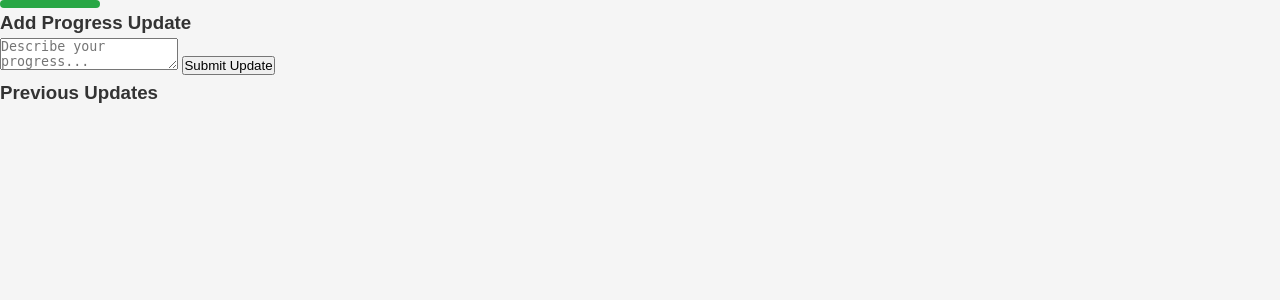
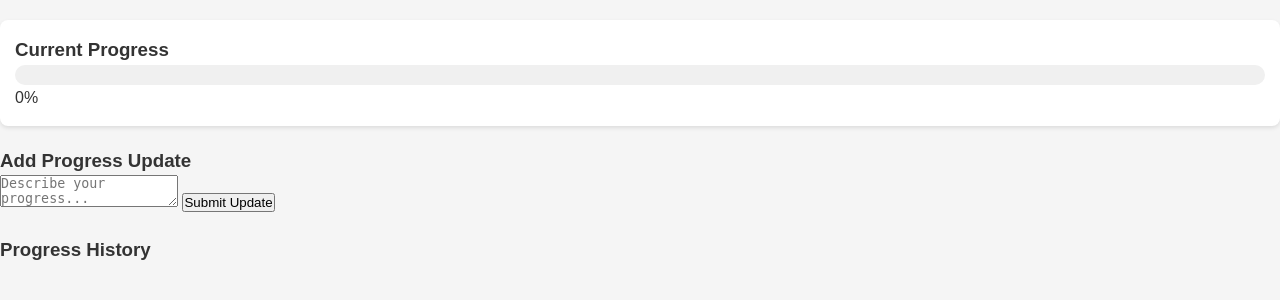
Before and after one commit to hotshot1799/AI-powered-goal-tracker, a Flask app: template templates/goal_details.html in a window 1280 px wide. Shown: the part 64-364 px from the top of the page. Run offline with Flask 2, Linux system fonts and the light colour scheme; the template is opened without the code that fills it, so the values that code supplies are empty.

Commit message:
Update goal_details.html

```diff
--- a/templates/goal_details.html
+++ b/templates/goal_details.html
@@ -6,10 +6,47 @@
     <title>Track Progress - Goal Tracker</title>
     <link href="https://cdnjs.cloudflare.com/ajax/libs/font-awesome/6.0.0/css/all.min.css" rel="stylesheet">
     <link rel="stylesheet" href="{{ url_for('static', filename='styles.css') }}">
+    <style>
+        .updates-list {
+            margin-top: 20px;
+        }
+        .update-card {
+            background: white;
+            padding: 15px;
+            margin-bottom: 15px;
+            border-radius: 8px;
+            box-shadow: 0 2px 4px rgba(0,0,0,0.1);
+        }
+        .update-text {
+            font-size: 16px;
+            margin-bottom: 10px;
+        }
+        .update-meta {
+            color: #666;
+            font-size: 14px;
+        }
+        .progress-section {
+            margin: 20px 0;
+            padding: 15px;
+            background: white;
+            border-radius: 8px;
+            box-shadow: 0 2px 4px rgba(0,0,0,0.1);
+        }
+        .progress-bar {
+            width: 100%;
+            height: 20px;
+            background: #f0f0f0;
+            border-radius: 10px;
+            overflow: hidden;
+        }
+        .progress-fill {
+            height: 100%;
+            background: #4CAF50;
+            transition: width 0.3s ease;
+        }
+    </style>
 </head>
 <body>
-    <div class="alert-container"></div>
-
     <nav class="navbar">
         <h1>Track Progress</h1>
         <a href="/dashboard" class="back-btn">
@@ -21,13 +58,17 @@
         <div class="goal-details">
             <h2>{{ goal.category }}</h2>
             <p>{{ goal.description }}</p>
-            <div class="progress-bar">
-                <div class="progress-fill" style="width: {{ progress }}%"></div>
-                <span>{{ progress }}%</span>
+
+            <div class="progress-section">
+                <h3>Current Progress</h3>
+                <div class="progress-bar">
+                    <div id="progress-fill" class="progress-fill" style="width: 0%"></div>
+                </div>
+                <span id="progress-text">0%</span>
             </div>
         </div>
 
-        <div class="update-section">
+        <div class="update-form">
             <h3>Add Progress Update</h3>
             <form id="update-form" onsubmit="submitUpdate(event)">
                 <textarea
@@ -40,7 +81,7 @@
         </div>
 
         <div class="updates-list">
-            <h3>Previous Updates</h3>
+            <h3>Progress History</h3>
             <div id="updates-container"></div>
         </div>
     </div>
@@ -48,9 +89,51 @@
     <script>
         const goalId = {{ goal.id }};
 
+        function loadUpdates() {
+            fetch(`/get_updates/${goalId}`)
+                .then(response => response.json())
+                .then(data => {
+                    if (data.success) {
+                        const container = document.getElementById('updates-container');
+                        container.innerHTML = '';
+
+                        data.updates.forEach(update => {
+                            const updateElement = createUpdateElement(update);
+                            container.appendChild(updateElement);
+                        });
+
+                        // Update progress bar with latest progress
+                        if (data.updates.length > 0) {
+                            const latestProgress = data.updates[0].progress;
+                            updateProgressBar(latestProgress);
+                        }
+                    }
+                })
+                .catch(error => console.error('Error loading updates:', error));
+        }
+
+        function createUpdateElement(update) {
+            const div = document.createElement('div');
+            div.className = 'update-card';
+            div.innerHTML = `
+                <div class="update-text">${update.text}</div>
+                <div class="update-meta">
+                    <span>Progress: ${update.progress}%</span>
+                    <span>Date: ${new Date(update.created_at).toLocaleString()}</span>
+                </div>
+            `;
+            return div;
+        }
+
+        function updateProgressBar(progress) {
+            const progressFill = document.getElementById('progress-fill');
+            const progressText = document.getElementById('progress-text');
+            progressFill.style.width = `${progress}%`;
+            progressText.textContent = `${progress}%`;
+        }
+
         function submitUpdate(event) {
             event.preventDefault();
-
             const updateText = document.getElementById('update-text').value;
 
             fetch(`/update_progress/${goalId}`, {
@@ -66,16 +149,19 @@
             .then(data => {
                 if (data.success) {
                     document.getElementById('update-text').value = '';
-                    location.reload();  // Refresh to show new progress
+                    loadUpdates();  // Reload updates after submission
                 } else {
                     throw new Error(data.error || 'Failed to update progress');
                 }
             })
             .catch(error => {
                 console.error('Error:', error);
-                showErrorMessage('Failed to update progress');
+                alert('Failed to update progress');
             });
         }
+
+        // Load updates when page loads
+        document.addEventListener('DOMContentLoaded', loadUpdates);
     </script>
 </body>
 </html>
```
